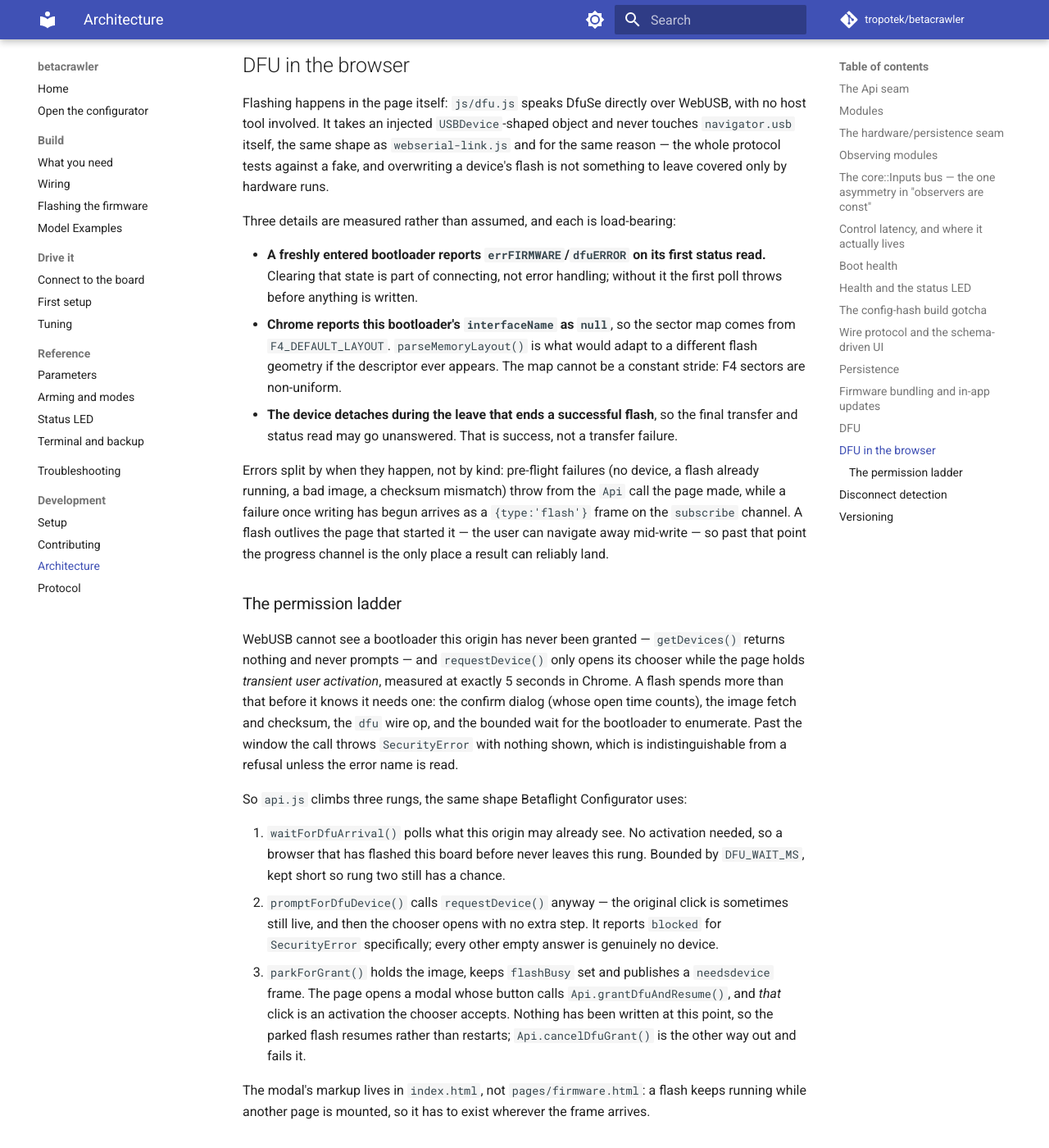
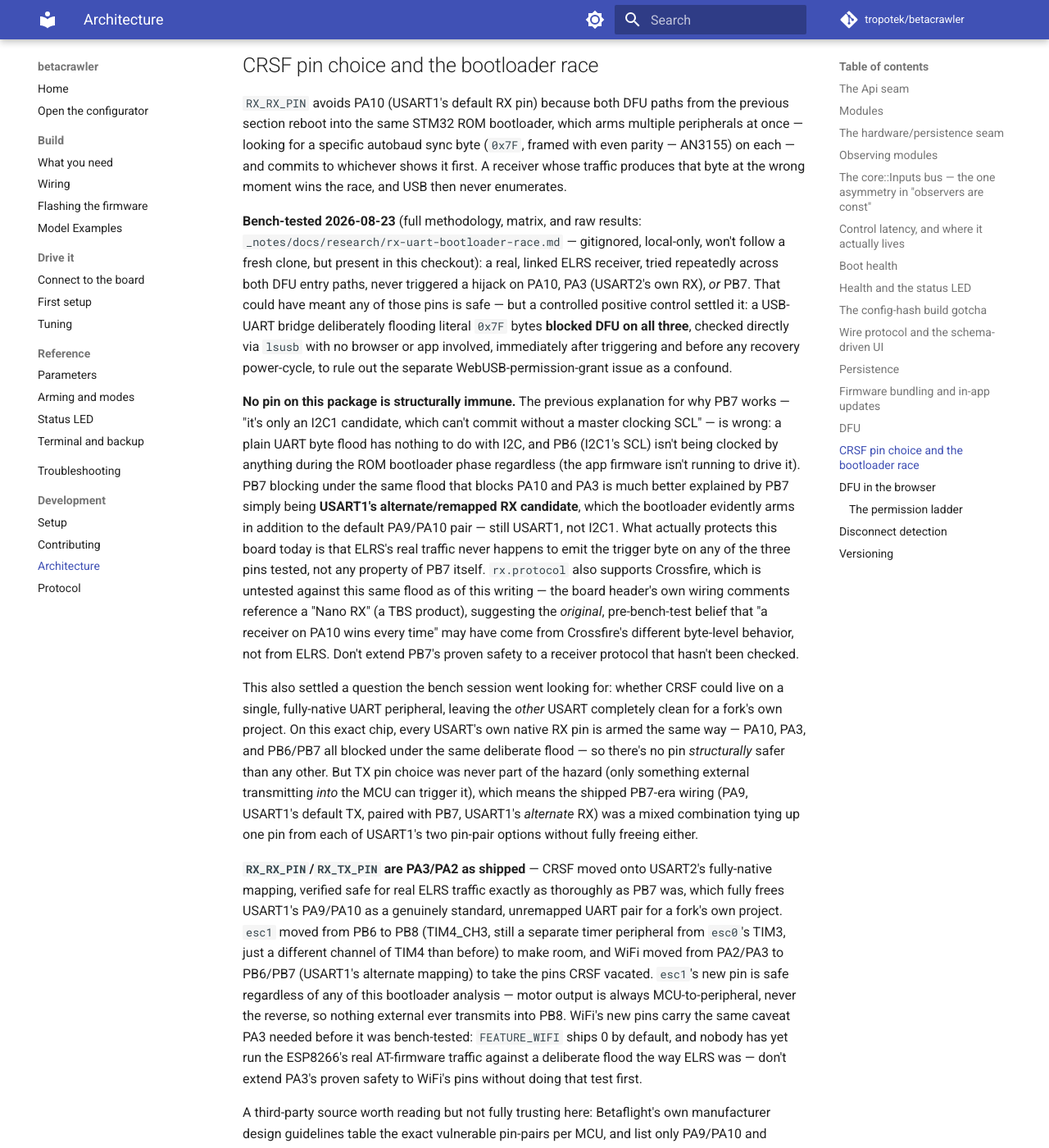
Before and after one commit to tropotek/betacrawler, an MkDocs documentation site: the page built from docs/development/architecture.md, in a window 1280 px wide and 1400 px high, scrolled down 8480 px. Shown: the whole window at 82% size. Built offline with MkDocs 1.6.1 and Material for MkDocs 9.7.7, drawn with Linux system fonts in a browser that asks for light colours; comment, search, counter and statistics services are not loaded; some of the changed text lies outside the part shown.

Commit message:
docs: describe the PA2/PA3 CRSF move in architecture.md

```diff
--- a/docs/development/architecture.md
+++ b/docs/development/architecture.md
@@ -327,6 +327,65 @@ nothing else. The app carries the `board` string forward from the last `hello` a
 when it has none, rather than guessing. Any future "auto-detect the right firmware" idea runs into
 this wall first.
 
+## CRSF pin choice and the bootloader race
+
+`RX_RX_PIN` avoids PA10 (USART1's default RX pin) because both DFU paths from the previous
+section reboot into the same STM32 ROM bootloader, which arms multiple peripherals at once —
+looking for a specific autobaud sync byte (`0x7F`, framed with even parity — AN3155) on each — and
+commits to whichever shows it first. A receiver whose traffic produces that byte at the wrong
+moment wins the race, and USB then never enumerates.
+
+**Bench-tested 2026-08-23** (full methodology, matrix, and raw results:
+`_notes/docs/research/rx-uart-bootloader-race.md` — gitignored, local-only, won't follow a fresh
+clone, but present in this checkout): a real, linked ELRS receiver, tried repeatedly across both DFU
+entry paths, never triggered a hijack on PA10, PA3 (USART2's own RX), *or* PB7. That could have
+meant any of those pins is safe — but a controlled positive control settled it: a USB-UART bridge
+deliberately flooding literal `0x7F` bytes **blocked DFU on all three**, checked directly via
+`lsusb` with no browser or app involved, immediately after triggering and before any recovery
+power-cycle, to rule out the separate WebUSB-permission-grant issue as a confound.
+
+**No pin on this package is structurally immune.** The previous explanation for why PB7 works — "it's
+only an I2C1 candidate, which can't commit without a master clocking SCL" — is wrong: a plain UART
+byte flood has nothing to do with I2C, and PB6 (I2C1's SCL) isn't being clocked by anything during
+the ROM bootloader phase regardless (the app firmware isn't running to drive it). PB7 blocking under
+the same flood that blocks PA10 and PA3 is much better explained by PB7 simply being **USART1's
+alternate/remapped RX candidate**, which the bootloader evidently arms in addition to the default
+PA9/PA10 pair — still USART1, not I2C1. What actually protects this board today is that ELRS's real
+traffic never happens to emit the trigger byte on any of the three pins tested, not any property of
+PB7 itself. `rx.protocol` also supports Crossfire, which is untested against this same flood as of
+this writing — the board header's own wiring comments reference a "Nano RX" (a TBS product),
+suggesting the *original*, pre-bench-test belief that "a receiver on PA10 wins every time" may have
+come from Crossfire's different byte-level behavior, not from ELRS. Don't extend PB7's proven
+safety to a receiver protocol that hasn't been checked.
+
+This also settled a question the bench session went looking for: whether CRSF could live on a
+single, fully-native UART peripheral, leaving the *other* USART completely clean for a fork's own
+project. On this exact chip, every USART's own native RX pin is armed the same way — PA10, PA3, and
+PB6/PB7 all blocked under the same deliberate flood — so there's no pin *structurally* safer than
+any other. But TX pin choice was never part of the hazard (only something external transmitting
+*into* the MCU can trigger it), which means the shipped PB7-era wiring (PA9, USART1's default TX,
+paired with PB7, USART1's *alternate* RX) was a mixed combination tying up one pin from each of
+USART1's two pin-pair options without fully freeing either.
+
+**`RX_RX_PIN`/`RX_TX_PIN` are PA3/PA2 as shipped** — CRSF moved onto USART2's fully-native mapping,
+verified safe for real ELRS traffic exactly as thoroughly as PB7 was, which fully frees USART1's
+PA9/PA10 as a genuinely standard, unremapped UART pair for a fork's own project. `esc1` moved from
+PB6 to PB8 (TIM4_CH3, still a separate timer peripheral from `esc0`'s TIM3, just a different channel
+of TIM4 than before) to make room, and WiFi moved from PA2/PA3 to PB6/PB7 (USART1's alternate
+mapping) to take the pins CRSF vacated. `esc1`'s new pin is safe regardless of any of this bootloader
+analysis — motor output is always MCU-to-peripheral, never the reverse, so nothing external ever
+transmits into PB8. WiFi's new pins carry the same caveat PA3 needed before it was bench-tested:
+`FEATURE_WIFI` ships 0 by default, and nobody has yet run the ESP8266's real AT-firmware traffic
+against a deliberate flood the way ELRS was — don't extend PA3's proven safety to WiFi's pins
+without doing that test first.
+
+A third-party source worth reading but not fully trusting here: Betaflight's own manufacturer
+design guidelines table the exact vulnerable pin-pairs per MCU, and list only PA9/PA10 and PD5/PD6
+for STM32F411 (PD5/PD6 don't exist on this LQFP48 package) — no USART2 entry. Bench-testing found
+USART2 armed anyway. Most likely Betaflight's table reflects pins *known problematic from real
+field reports* rather than an exhaustive theoretical enumeration — a pin it flags is real, but a pin
+it omits isn't proven safe, only unreported.
+
 ## DFU in the browser
 
 Flashing happens in the page itself: `js/dfu.js` speaks DfuSe directly over WebUSB, with no host
```
